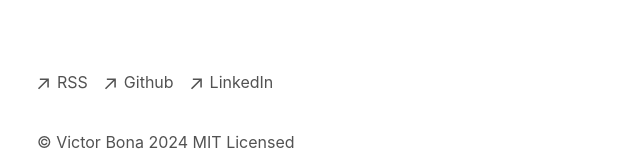
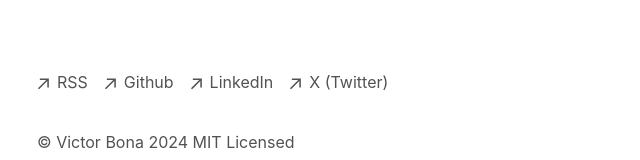
Before and after one commit to vicotrbb/victorbona.blog, a Next.js app: page / in a window 1280 px wide. Shown: the part 686-846 px from the top of the page, without its empty margins (315-955 px from the left). Built offline with nearby package versions, Linux system fonts and the light colour scheme.

Commit message:
chore: added x.com profile to the footer

```diff
--- a/app/components/footer.tsx
+++ b/app/components/footer.tsx
@@ -37,6 +37,17 @@
             <p className="ml-2 h-7">LinkedIn</p>
           </a>
         </li>
+        <li>
+          <a
+            className="flex items-center transition-all hover:text-neutral-800 dark:hover:text-neutral-100"
+            rel="noopener noreferrer"
+            target="_blank"
+            href="https://x.com/BonaVictor"
+          >
+            <ArrowIcon />
+            <p className="ml-2 h-7">X (Twitter)</p>
+          </a>
+        </li>
       </ul>
       <p className="mt-8 text-neutral-600 dark:text-neutral-300">
         © Victor Bona {new Date().getFullYear()} MIT Licensed
```
